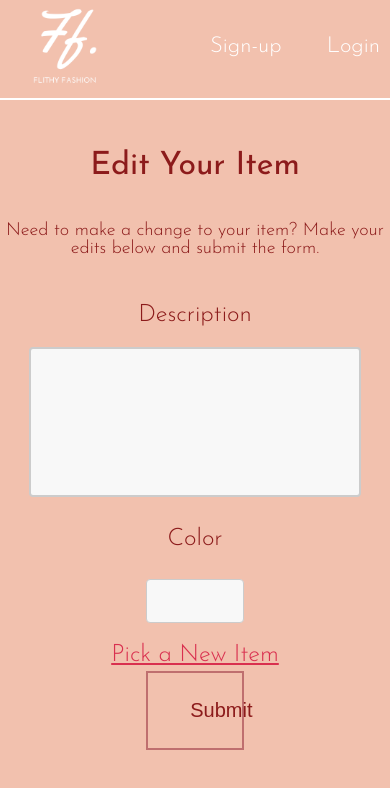
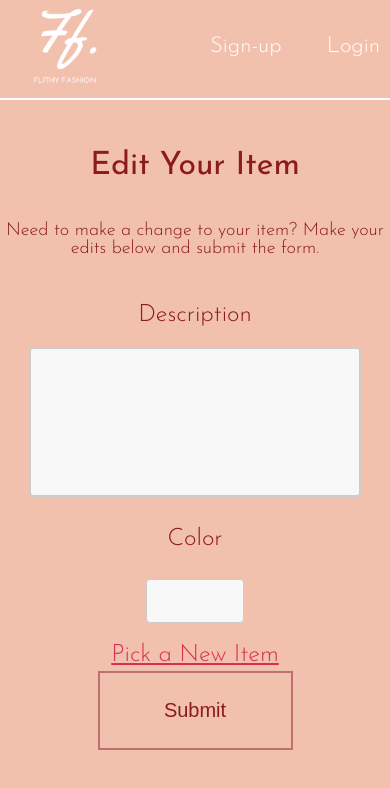
Before and after one commit to CherelleTownes/Filthy-Fashion, a React (Create React App) app in the folder client/: page /clothing_variations/1/edit in a window 390 px wide. Shown: the top 788 px of the page. Built offline with nearby package versions, Linux system fonts and the light colour scheme; no server answers.

Commit message:
completed mobile css

```diff
--- a/client/src/components/ClothingVariations/index.js
+++ b/client/src/components/ClothingVariations/index.js
@@ -30,6 +30,7 @@ const Text = styled.p`
   padding-bottom: 15px;
   @media (max-width: 425px) {
     margin-left: 10px;
+  }
 `;
 
 const Description = styled.input`
--- a/client/src/components/EditClothingVariations/index.js
+++ b/client/src/components/EditClothingVariations/index.js
@@ -87,6 +87,10 @@ const Button = styled.button`
   background-color: #BF6F6F;
   color: white;
   }
+  @media (max-width: 425px) {
+    width: 50%;
+    margin-bottom: 20px;
+  }
 `;
 
 
```
